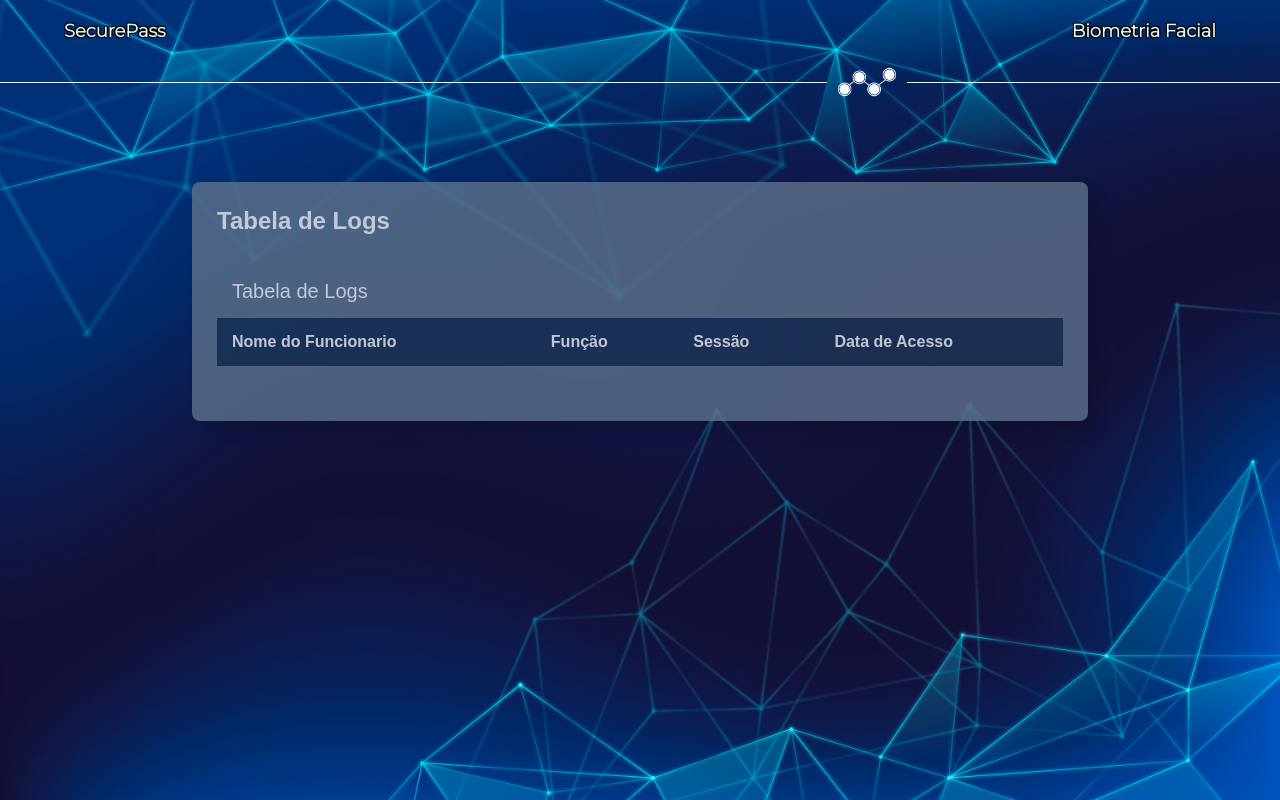
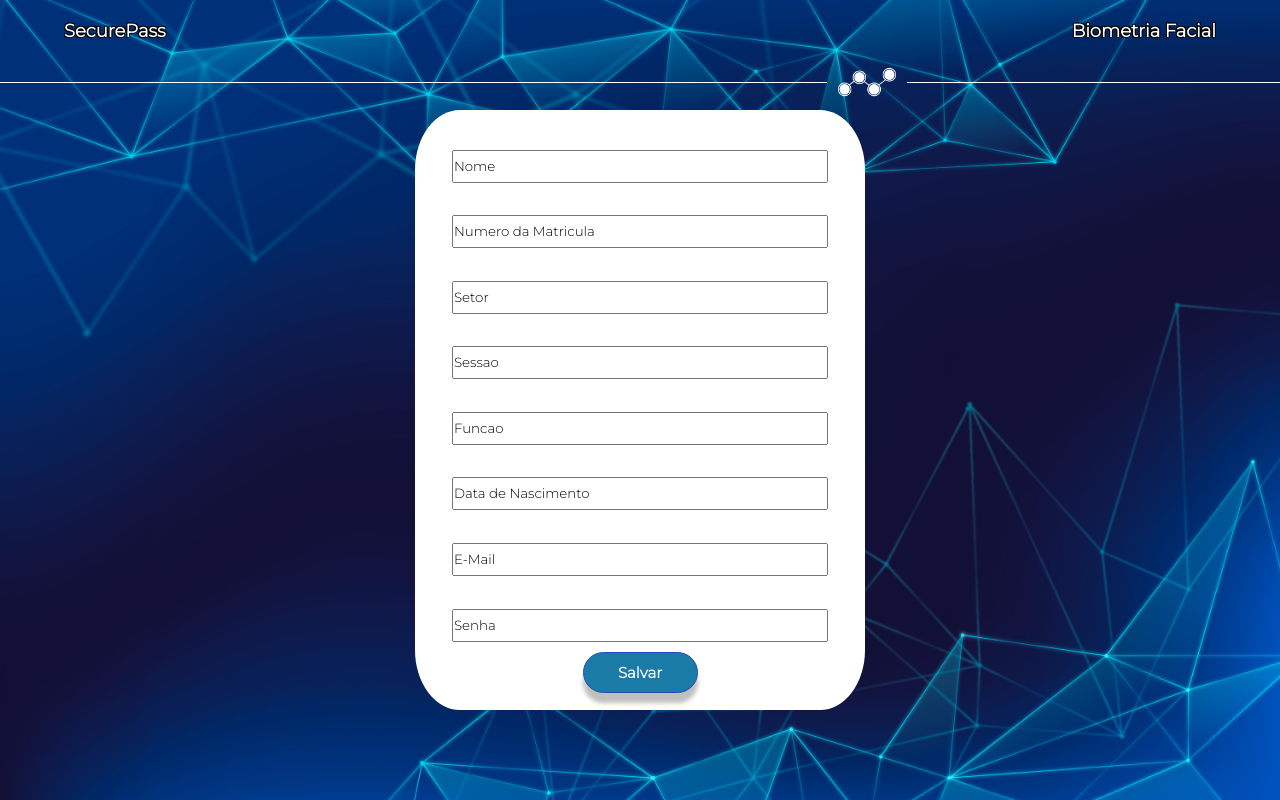
Before and after one commit to SecurePass-Senai/Secure-Pass-Center, a React (Vite) app: page /cadastro in a window 1280 px wide. Built offline with nearby package versions, Linux system fonts and the light colour scheme.

Commit message:
SecurePass1409

```diff
--- a/src/main.tsx
+++ b/src/main.tsx
@@ -7,16 +7,16 @@ import Header from './components/Header'
 
 // import App from './App.tsx'
 import './index.css'
-// import Cadastro from './pages/Cadastro'
-import Acoes from './pages/Acoes'
+import Cadastro from './pages/Cadastro'
+// import Acoes from './pages/Acoes'
 
 ReactDOM.createRoot(document.getElementById('root')!).render(
   <React.StrictMode>
     <Header/>
     {/* <App /> */}
 
-    <Acoes />
-    {/* <Cadastro /> */}
+    {/* <Acoes /> */}
+    <Cadastro />
 
     {/* <Botoes /> */}
 
--- a/src/pages/Cadastro/index.tsx
+++ b/src/pages/Cadastro/index.tsx
@@ -75,8 +75,8 @@ export default function Cadastro() {
            {/* <center> <h2>Cadastro</h2></center> */}
             <form onSubmit={cadastrarUsers} className="formulario"  method="POST">
                 <div className="forms">
-                    <label htmlFor="nome">Nome:</label>
-                    <input type="text"
+                    <label htmlFor="nome"/>
+                    <input type="text" placeholder="Nome"
                         id="nome"
                         onChange={(event) => {
                             setNome(event.target.value)
@@ -85,8 +85,8 @@ export default function Cadastro() {
                     />
                 </div>
                 <div className="forms">
-                    <label htmlFor="matricula">Numero da Matricula:</label>
-                    <input type="text"
+                    <label htmlFor="matricula"/>
+                    <input type="text" placeholder="Numero da Matricula"
                         id="matricula"
                         onChange={(event) => {
                             setMatricula(event.target.value)
@@ -95,8 +95,8 @@ export default function Cadastro() {
                     />
                 </div>
                 <div className="forms">
-                    <label htmlFor="setor">Setor:</label>
-                    <input type="text"
+                    <label htmlFor="setor"/>
+                    <input type="text" placeholder="Setor"
                         id="setor"
                         onChange={(event) => {
                             setSetor(event.target.value)
@@ -105,8 +105,8 @@ export default function Cadastro() {
                     />
                 </div>
                 <div className="forms">
-                    <label htmlFor="sessao">Sessao:</label>
-                    <input type="text"
+                    <label htmlFor="sessao"/>
+                    <input type="text" placeholder="Sessao"
                         id="sessao"
                         onChange={(event) => {
                             setSessao(event.target.value)
@@ -115,8 +115,8 @@ export default function Cadastro() {
                     />
                 </div>
                 <div className="forms">
-                    <label htmlFor="funcao">Funcao:</label>
-                    <input type="text"
+                    <label htmlFor="funcao"/>
+                    <input type="text" placeholder="Funcao"
                         id="funcao"
                         onChange={(event) => {
                             setFuncao(event.target.value)
@@ -125,8 +125,8 @@ export default function Cadastro() {
                     />
                 </div>
                 <div className="forms">
-                    <label htmlFor="dataNasc">Data de Nascimento:</label>
-                    <input type="text"
+                    <label htmlFor="dataNasc"/>
+                    <input type="text" placeholder="Data de Nascimento"
                         id="dataNasc"
                         onChange={(event) => {
                             setDataNasc(event.target.value)
@@ -136,8 +136,8 @@ export default function Cadastro() {
                     />
                 </div>
                 <div className="forms">
-                    <label htmlFor="email">Email:</label>
-                    <input type="email"
+                    <label htmlFor="email"/>
+                    <input type="email" placeholder="E-Mail"
                         id="email"
                         onChange={(event) => {
                             setEmail(event.target.value)
@@ -146,8 +146,8 @@ export default function Cadastro() {
                     />
                 </div>
                 <div className="forms">
-                    <label htmlFor="password">Senha:</label>
-                    <input type="password"
+                    <label htmlFor="password"/>
+                    <input type="password" placeholder="Senha"
                         id="password"
                         onChange={(event) => {
                             setPassword(event.target.value)
--- a/src/pages/Cadastro/style.css
+++ b/src/pages/Cadastro/style.css
@@ -25,6 +25,11 @@ body {
 
 }
 
+/* deixa todos os Placeholder do cadastro estilizados */
+::-webkit-input-placeholder  { color:rgb(0, 0, 0); font-family: var(--font2);}
+
+
+
 main {
     display: grid;
     top: 200px;
@@ -37,7 +42,7 @@ main {
 
 .formulario {
     width: 450px;
-    height: 630px;
+    height: 600px;
     background-color: #FFFFFF;
     border-radius: 10%;
     display: flex;
@@ -66,6 +71,8 @@ main {
     margin-top: 5px;
     top: 2PX;
 }
+
+
 
 form input {
     height: 33px;
```
